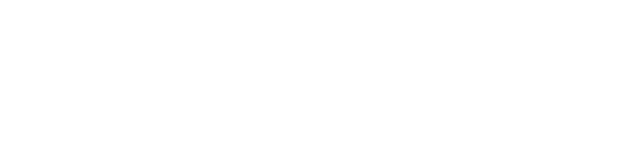
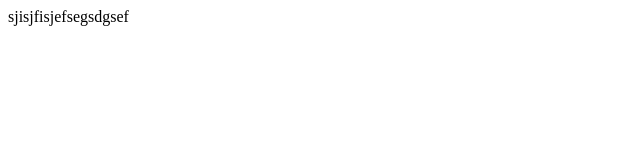
Before and after one commit to VonnzkiMA/supercalifragaglistic, a plain HTML site: page index.html in a window 1280 px wide. Shown: the whole page, without its empty margins (0-640 px from the left). Drawn offline with Linux system fonts and the light colour scheme.

Commit message:
Update index.html

```diff
--- a/index.html
+++ b/index.html
@@ -11,6 +11,6 @@
             <limk rel="icon" href="icon.png" type="image/gif">
       </head>
       <body>
-             <!-- Place content here -->
+             sjisjfisjefsegsdgsef
       </body>
 </html>
```
